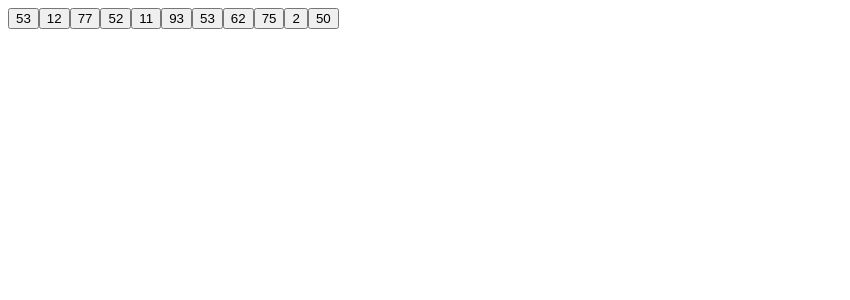
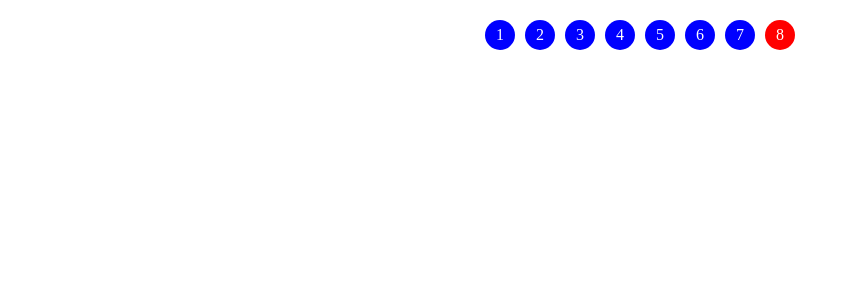
Before and after one commit to KagisoLesomo/SortingPlugIn, a React (Create React App) app: page /Visualizer in a window 1280 px wide. Shown: the top 300 px of the page, without its empty margins (0-850 px from the left). Built offline with nearby package versions, Linux system fonts and the light colour scheme; the HTML template or start-up script is replaced by a standard one.

Commit message:
Rework of the visualizer

```diff
--- a/src/components/QuickSortVisualizer.js
+++ b/src/components/QuickSortVisualizer.js
@@ -1,44 +1,59 @@
-import React from "react";
+import React, { useState, useEffect } from "react";
+import "./styles.css";
 
-class ArrayVisualizer extends React.Component {
-  constructor(props) {
-    super(props);
-    this.state = {
-      array: this.generateRandomArray(),
-    };
-  }
+const sleep = (milliseconds) => {
+  return new Promise((resolve) => setTimeout(resolve, milliseconds));
+};
 
-  generateRandomArray = () => {
-    const size = Math.floor(Math.random() * 20) + 1; // Generates a random size between 1 and 20
-    const array = Array.from({ length: size }, () =>
-      Math.floor(Math.random() * 100)
-    ); // Fills the array with random numbers
-    return array;
+const QuicksortVisualizer = () => {
+  const [array, setArray] = useState([7, 2, 1, 6, 8, 5, 3, 4]);
+
+  const quickSort = async (arr, left, right) => {
+    if (left >= right) return;
+    let index = await partition(arr, left, right);
+    await Promise.all([
+      quickSort(arr, left, index - 1),
+      quickSort(arr, index + 1, right),
+    ]);
   };
 
-  handleClick = (item) => {
-    // Handle click logic here
-    console.log(`You clicked: ${item}`);
+  const partition = async (arr, left, right) => {
+    const pivot = arr[right];
+    let i = left - 1;
+    for (let j = left; j < right; j++) {
+      if (arr[j] < pivot) {
+        i++;
+        [arr[i], arr[j]] = [arr[j], arr[i]];
+        setArray([...arr]);
+        await sleep(500);
+      }
+    }
+    i++;
+    [arr[i], arr[right]] = [arr[right], arr[i]];
+    setArray([...arr]);
+    await sleep(500);
+    return i;
   };
 
-  render() {
-    const { array } = this.state;
+  useEffect(() => {
+    const sortArray = async () => {
+      await quickSort(array, 0, array.length - 1);
+    };
+    sortArray();
+  }, []);
 
-    return (
-      <div>
-        {array.map((item, index) => (
-          <button key={index} onClick={() => this.handleClick(item)}>
-            {item}
-          </button>
-        ))}
-      </div>
-    );
-  }
-}
+  return (
+    <div style={{ display: "flex", justifyContent: "center", marginTop: "20px" }}>
+      {array.map((value, idx) => (
+        <div
+          key={idx}
+          className={`circle ${idx === array.length - 1 ? "highlight" : ""}`}
+        >
+          {value}
+        </div>
+      ))}
+    </div>
+  );
+};
 
-// Example usage
-function QuickSortVisualizer() {
-  return <ArrayVisualizer />;
-}
-
-export default QuickSortVisualizer;
+export default QuicksortVisualizer;
--- /dev/null
+++ b/src/components/styles.css
@@ -0,0 +1,14 @@
+.circle {
+    width: 30px;
+    height: 30px;
+    background-color: blue;
+    color: white;
+    display: flex;
+    align-items: center;
+    justify-content: center;
+    border-radius: 50%;
+    margin: 0 5px;
+  }
+  .highlight {
+    background-color: red;
+  }
```
